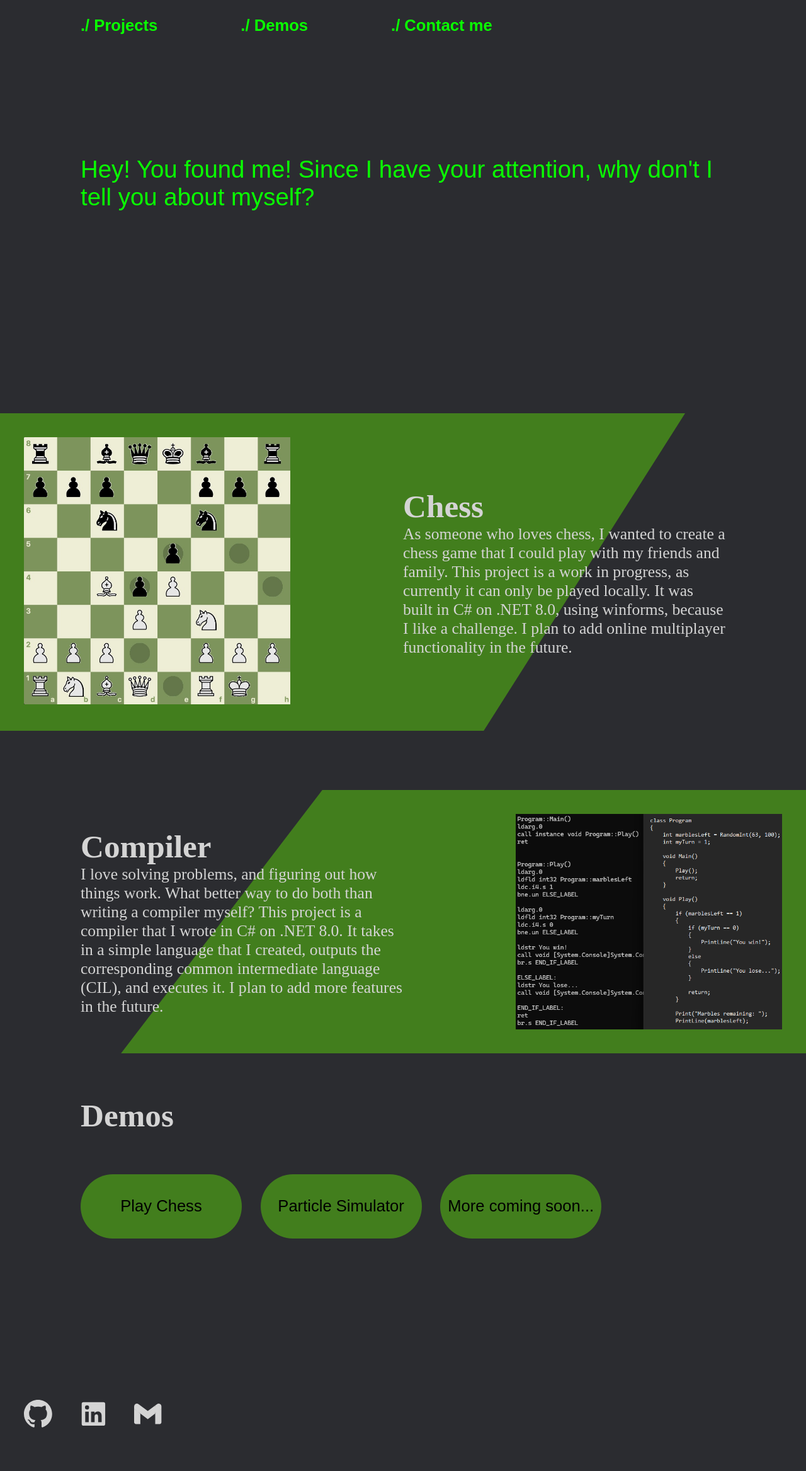
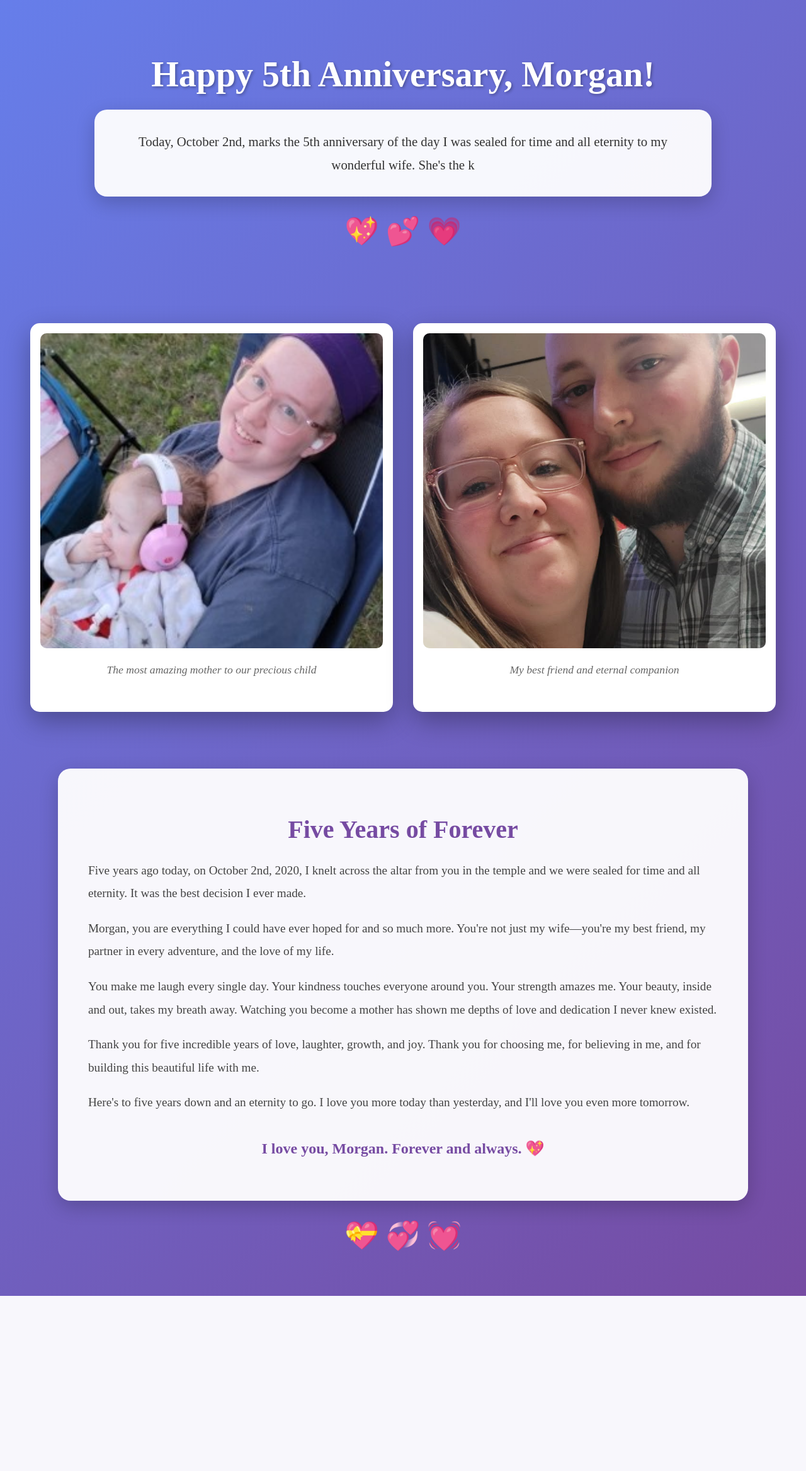
Before and after one commit to JoshHeaps/JoshHeaps.Net, an ASP.NET Core app: page / in a window 1280 px wide. Shown: the whole page at 63% size. After the commit the page ends 2057 px from the top, so only its background shows below. Run offline with ASP.NET Core 8, Linux system fonts and the light colour scheme.

Commit message:
Anniversary page <3

```diff
--- a/JoshHeaps.Net/Pages/Index.cshtml
+++ b/JoshHeaps.Net/Pages/Index.cshtml
@@ -1,89 +1,269 @@
 @page
 @model JoshHeaps.Net.Pages.IndexModel
 @{
-    ViewData["Title"] = "JoshHeaps.Net";
+    ViewData["Title"] = "Happy 5th Anniversary, Morgan!";
     Layout = "_Layout";
 }
 
-<header id="Header">
-    <a class="headerOption" onclick="showClickedContents('projects')">./ Projects</a>
-    <a class="headerOption" onclick="showClickedContents('demos')">./ Demos</a>
-    <a class="headerOption" onclick="showClickedContents('contact')">./ Contact me</a>
-</header>
+<style>
+    body {
+        background: linear-gradient(135deg, #667eea 0%, #764ba2 100%);
+        min-height: 100vh;
+        margin: 0;
+        padding: 0;
+    }
 
-<div id="WelcomeMessage"></div>
+    .anniversary-container {
+        max-width: 1400px;
+        margin: 0 auto;
+        padding: 3rem 2rem;
+        text-align: center;
+    }
 
-<div id="ProjectsBox">
-    <div id="ChessProject" class="projectContainer">
-        <div class="displayBox diagonal-section-left">
-            <a target="_blank" href="https://github.com/JoshHeaps/OnlineChess">
-                <img id="ChessImage" class="projectImage projectImageLeft" src="/images/Chess.jpg" title="Chessboard"/>
-            </a>
+    .anniversary-header {
+        color: white;
+        font-size: 3.5rem;
+        margin-bottom: 1.5rem;
+        text-shadow: 2px 2px 4px rgba(0,0,0,0.3);
+        animation: fadeInDown 1s ease-out;
+    }
+
+    #WelcomeMessage {
+        background: rgba(255, 255, 255, 0.95);
+        border-radius: 20px;
+        padding: 2rem 2.5rem;
+        margin: 0 auto 2rem;
+        max-width: 900px;
+        font-size: 1.3rem;
+        line-height: 1.8;
+        color: #333;
+        box-shadow: 0 10px 30px rgba(0,0,0,0.2);
+        animation: fadeIn 2s ease-out;
+    }
+
+    .hearts {
+        font-size: 2.5rem;
+        margin: 1.5rem 0;
+        animation: heartbeat 1.5s ease-in-out infinite;
+    }
+
+    .photo-gallery {
+        display: grid;
+        grid-template-columns: repeat(auto-fit, minmax(400px, 1fr));
+        gap: 2rem;
+        margin: 10% auto;
+        max-width: 1200px;
+        padding: 0 1rem;
+    }
+
+    .photo-frame {
+        background: white;
+        padding: 1rem;
+        border-radius: 15px;
+        box-shadow: 0 15px 40px rgba(0,0,0,0.3);
+        transition: transform 0.3s ease, box-shadow 0.3s ease;
+        animation: fadeInUp 1.5s ease-out;
+        height: 100%;
+        display: flex;
+        flex-direction: column;
+    }
+
+    .photo-frame:hover {
+        transform: translateY(-10px);
+        box-shadow: 0 20px 50px rgba(0,0,0,0.4);
+    }
+
+    .photo-wrapper {
+        width: 100%;
+        height: 500px;
+        overflow: hidden;
+        border-radius: 10px;
+        display: flex;
+        align-items: center;
+        justify-content: center;
+        background: #f0f0f0;
+    }
+
+    .photo-frame img {
+        width: 100%;
+        height: 100%;
+        object-fit: cover;
+        object-position: center;
+        display: block;
+    }
+
+    .photo-frame:nth-child(2) img {
+        object-position: center 30%;
+    }
+
+    .photo-caption {
+        margin-top: 1rem;
+        font-style: italic;
+        color: #666;
+        font-size: 1.1rem;
+        padding: 0.5rem;
+    }
+
+    .love-message {
+        background: rgba(255, 255, 255, 0.95);
+        border-radius: 20px;
+        padding: 2.5rem 3rem;
+        margin: 2rem auto;
+        max-width: 1000px;
+        color: #444;
+        box-shadow: 0 10px 30px rgba(0,0,0,0.2);
+        animation: fadeIn 2.5s ease-out;
+    }
+
+    .love-message h2 {
+        color: #764ba2;
+        margin-bottom: 1.5rem;
+        font-size: 2.5rem;
+    }
+
+    .love-message p {
+        font-size: 1.2rem;
+        line-height: 1.9;
+        margin-bottom: 1.2rem;
+        text-align: left;
+    }
+
+    .love-message p:last-of-type {
+        text-align: center;
+    }
+
+    @@keyframes fadeIn {
+        from { opacity: 0; }
+        to { opacity: 1; }
+    }
+
+    @@keyframes fadeInDown {
+        from {
+            opacity: 0;
+            transform: translateY(-50px);
+        }
+        to {
+            opacity: 1;
+            transform: translateY(0);
+        }
+    }
+
+    @@keyframes fadeInUp {
+        from {
+            opacity: 0;
+            transform: translateY(50px);
+        }
+        to {
+            opacity: 1;
+            transform: translateY(0);
+        }
+    }
+
+    @@keyframes heartbeat {
+        0%, 100% { transform: scale(1); }
+        50% { transform: scale(1.1); }
+    }
+
+    @@media (max-width: 900px) {
+        .photo-gallery {
+            grid-template-columns: 1fr;
+            max-width: 600px;
+        }
+
+        .photo-wrapper {
+            height: 450px;
+        }
+    }
+
+    @@media (max-width: 768px) {
+        .anniversary-container {
+            padding: 2rem 1rem;
+        }
+
+        .anniversary-header {
+            font-size: 2.2rem;
+        }
+
+        #WelcomeMessage {
+            font-size: 1.1rem;
+            padding: 1.5rem;
+        }
+
+        .photo-wrapper {
+            height: 400px;
+        }
+
+        .love-message {
+            padding: 1.5rem;
+        }
+
+        .love-message h2 {
+            font-size: 1.8rem;
+        }
+
+        .love-message p {
+            font-size: 1rem;
+        }
+
+        .hearts {
+            font-size: 2rem;
+        }
+    }
+</style>
+
+<div class="anniversary-container">
+    <h1 class="anniversary-header">Happy 5th Anniversary, Morgan!</h1>
+
+    <div id="WelcomeMessage"></div>
+
+    <div class="hearts">💖 💕 💗</div>
+
+    <div class="photo-gallery">
+        <div class="photo-frame">
+            <div class="photo-wrapper">
+                <img src="/images/Wife Images/45053.jpeg" alt="Morgan with our beautiful baby">
+            </div>
+            <div class="photo-caption">The most amazing mother to our precious child</div>
         </div>
-        <div id="ChessText" class="projectTextRight">
-            <h2 id="ChessTitle" class="projectHeaderRight projectHeader">Chess</h2>
-            <p id="ChessDescription" class="projectDescriptionRight projectDescription">
-                As someone who loves chess, I wanted to create a chess game that I could play with my friends and family. This project is a work in progress, as currently it can only be played locally. It was built in C# on .NET 8.0, using winforms, because I like a challenge. I plan to add online multiplayer functionality in the future.
-            </p>
+
+        <div class="photo-frame">
+            <div class="photo-wrapper">
+                <img src="/images/Wife Images/45054.jpeg" alt="Josh and Morgan together">
+            </div>
+            <div class="photo-caption">My best friend and eternal companion</div>
         </div>
     </div>
 
-    <div id="CompilerProject" class="projectContainer">
-        <div id="CompilerText" class="projectTextLeft">
-            <h2 id="CompilerTitle" class="projectHeaderLeft projectHeader">Compiler</h2>
-            <p id="CompilerDescription" class="projectDescriptionLeft projectDescription">
-                I love solving problems, and figuring out how things work. What better way to do both than writing a compiler myself? This project is a compiler that I wrote in C# on .NET 8.0. It takes in a simple language that I created, outputs the corresponding common intermediate language (CIL), and executes it. I plan to add more features in the future.
-            </p>
-        </div>
-        <div class="displayBox diagonal-section-right">
-            <a target="_blank" href="https://github.com/JoshHeaps/CILCompiler">
-                <img id="CompilerImage" class="projectImage projectImageRight" src="/images/CompilerDemo.png" title="Compiler Input and Output"/>
-            </a>
-        </div>
+    <div class="love-message">
+        <h2>Five Years of Forever</h2>
+        <p>
+            Five years ago today, on October 2nd, 2020, I knelt across the altar from you in the temple
+            and we were sealed for time and all eternity. It was the best decision I ever made.
+        </p>
+        <p>
+            Morgan, you are everything I could have ever hoped for and so much more. You're not just
+            my wife—you're my best friend, my partner in every adventure, and the love of my life.
+        </p>
+        <p>
+            You make me laugh every single day. Your kindness touches everyone around you. Your
+            strength amazes me. Your beauty, inside and out, takes my breath away. Watching you
+            become a mother has shown me depths of love and dedication I never knew existed.
+        </p>
+        <p>
+            Thank you for five incredible years of love, laughter, growth, and joy. Thank you for
+            choosing me, for believing in me, and for building this beautiful life with me.
+        </p>
+        <p>
+            Here's to five years down and an eternity to go. I love you more today than yesterday,
+            and I'll love you even more tomorrow.
+        </p>
+        <p style="font-size: 1.5rem; margin-top: 2rem; color: #764ba2;">
+            <strong>I love you, Morgan. Forever and always. 💖</strong>
+        </p>
     </div>
+
+    <div class="hearts">💝 💞 💓</div>
 </div>
-
-<div id="DemosBox" class="displayBox">
-    <h2 id="DemoHeader">Demos</h2>
-    <div id="buttonWrapper">
-        <button id="ChessDemo" class="demoButton" onclick="window.location.href='/chess'">
-            Play Chess
-        </button>
-        <button id="ChessDemo" class="demoButton" onclick="window.location.href='/particles'">
-            Particle Simulator
-        </button>
-        <button id="MoreFiller" class="demoButton">
-            More coming soon...
-        </button>
-    </div>
-</div>
-
-<footer id="Contacts">
-    <svg viewBox="0 0 16 16" class="social-icon">
-        <a id="GithubLink" class="social-link" href="https://github.com/JoshHeaps" target="_blank">
-            <path d="M8 0C3.58 0 0 3.58 0 8c0 3.54 2.29 6.53 5.47 7.59.4.07.55-.17.55-.38 0-.19-.01-.82-.01-1.49-2.01.37-2.53-.49-2.69-.94-.09-.23-.48-.94-.82-1.13-.28-.15-.68-.52-.01-.53.63-.01 1.08.58 1.23.82.72 1.21 1.87.87 2.33.66.07-.52.28-.87.51-1.07-1.78-.2-3.64-.89-3.64-3.95 0-.87.31-1.59.82-2.15-.08-.2-.36-1.02.08-2.12 0 0 .67-.21 2.2.82.64-.18 1.32-.27 2-.27.68 0 1.36.09 2 .27 1.53-1.04 2.2-.82 2.2-.82.44 1.1.16 1.92.08 2.12.51.56.82 1.27.82 2.15 0 3.07-1.87 3.75-3.65 3.95.29.25.54.73.54 1.48 0 1.07-.01 1.93-.01 2.2 0 .21.15.46.55.38A8.013 8.013 0 0016 8c0-4.42-3.58-8-8-8z"></path>
-            <rect width="100%" height="100%" fill="transparent" />
-        </a>
-    </svg>
-
-    <svg viewBox="0 0 24 24" class="social-icon">
-        <a id="LinkedinLink" class="social-link" href="https://www.linkedin.com/in/josh-heaps/" target="_blank">
-            <path d="M20.5 2h-17A1.5 1.5 0 002 3.5v17A1.5 1.5 0 003.5 22h17a1.5 1.5 0 001.5-1.5v-17A1.5 1.5 0 0020.5 2zM8 19H5v-9h3zM6.5 8.25A1.75 1.75 0 118.3 6.5a1.78 1.78 0 01-1.8 1.75zM19 19h-3v-4.74c0-1.42-.6-1.93-1.38-1.93A1.74 1.74 0 0013 14.19a.66.66 0 000 .14V19h-3v-9h2.9v1.3a3.11 3.11 0 012.7-1.4c1.55 0 3.36.86 3.36 3.66z"></path>
-            <rect width="100%" height="100%" fill="transparent" />
-        </a>
-    </svg>
-
-    <svg viewBox="0 -4 31 31" class="social-icon" preserveAspectRatio="none">
-        <a id="GmailLink" class="social-link" href="mailto:joheaps98@gmail.com">
-            <path d="m0 3.23863636v2.72727273l3.12784091 3.02727273 3.69034091 2.08636368.68181818-4.59034095-.68181818-4.27329546-1.90909091-1.43181818c-2.02329546-1.51704546-4.90909091-.07329545-4.90909091 2.45454545"/>
-            <path d="m23.1818182 2.21590909-.6818182 4.32954546.6818182 4.53409095 3.3494318-1.65852277 3.46875-3.45511364v-2.72727273c0-2.5278409-2.8857955-3.97159091-4.9090909-2.45454545z"/>
-            <path d="m2.04545455 22.6704545h4.77272727v-11.590909l-6.81818182-5.11363641v14.65909091c0 1.1301136.91534091 2.0454545 2.04545455 2.0454545"/>
-            <path d="m23.1818182 22.6704545h4.7727273c1.1301136 0 2.0454545-.9153409 2.0454545-2.0454545v-14.65909091l-6.8181818 5.11363641z"/>
-            <path d="m15 8.35227273-8.18181818-6.13636364v8.86363641l8.18181818 6.1363636 8.1818182-6.1363636v-8.86363641z"/>
-            <rect width="100%" height="100%" fill="transparent" />
-        </a>
-    </svg>
-</footer>
 
 @section Styles {
     <link href="/css/home/site.css?v=@ViewData["cssVersion"]" rel="stylesheet" type="text/css" />
--- a/JoshHeaps.Net/wwwroot/css/home/site.css
+++ b/JoshHeaps.Net/wwwroot/css/home/site.css
@@ -23,7 +23,7 @@
     transition: color 0.5s ease, font 0.5s ease;
 }
 
-#WelcomeMessage {
+/*#WelcomeMessage {
     font: 3vw arial;
     width: auto;
     height: 40vw;
@@ -31,7 +31,7 @@
     text-align: left;
     padding-left: 10vw;
     padding-right: 10vw;
-}
+}*/
 
 #DemosBox {
     margin: 10vw;
--- a/JoshHeaps.Net/wwwroot/js/site.js
+++ b/JoshHeaps.Net/wwwroot/js/site.js
@@ -3,5 +3,5 @@
     element.style.display = "none"; // Trigger reflow
     element.offsetHeight; // Force reflow
     element.style.display = ""; // Restore the original display
-    typeText("#WelcomeMessage", "Hey! You found me! Since I have your attention, why don't I tell you about myself?");
+    typeText("#WelcomeMessage", "Today, October 2nd, marks the 5th anniversary of the day I was sealed for time and all eternity to my wonderful wife. She's the kindest, sweetest, funniest, most beautiful woman I've ever met. I love you Morgan 💖");
 }
```
Also changed, not shown: .claude/settings.local.json, JoshHeaps.Net/wwwroot/images/Wife Images/45053.jpeg (added), JoshHeaps.Net/wwwroot/images/Wife Images/45054.jpeg (added).
